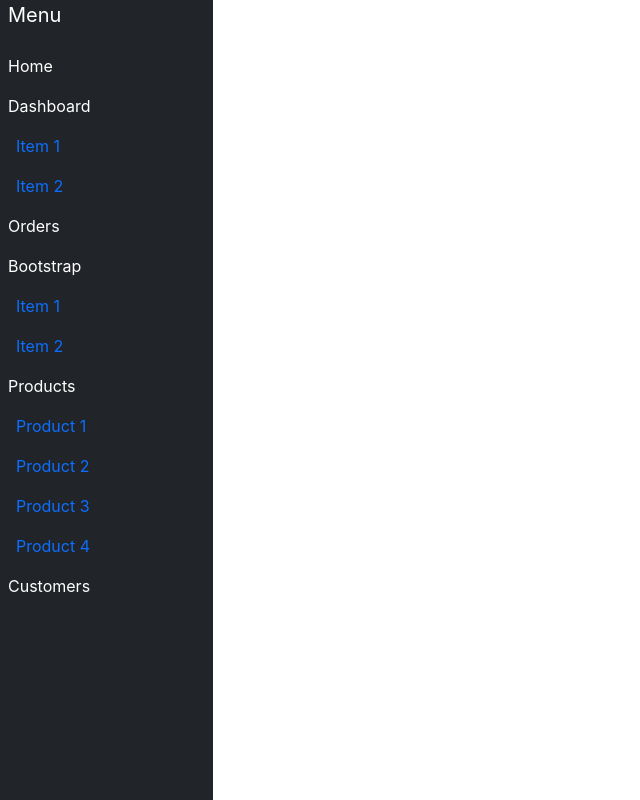
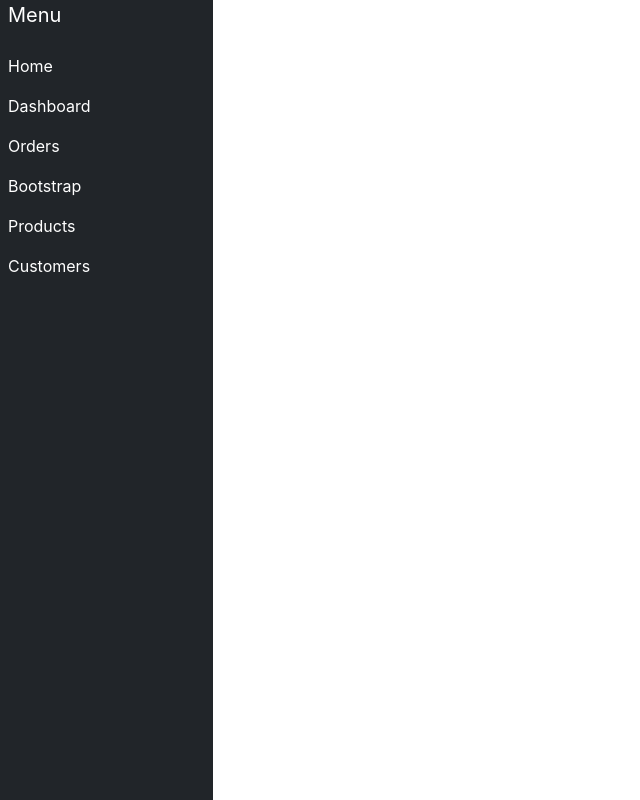
Before and after one commit to kamlesh-simbanic/react-nav-ts, a React (Create React App) app: page / in a window 1280 px wide. Shown: the whole page, without its empty margins (0-640 px from the left). Built offline with nearby package versions, Linux system fonts and the light colour scheme.

Commit message:
state corrected

```diff
--- a/src/Component/DropDown.jsx
+++ b/src/Component/DropDown.jsx
@@ -3,8 +3,8 @@ import NavItem from "./NavItem";
 import NavLink from "./NavLink";
 
 const Dropdown = (props) => {
-  const [show, setShow] = useState(true);
-  console.log(props);
+  const [show, setShow] = useState(false);
+
   return (
     <>
       <NavLink
```
